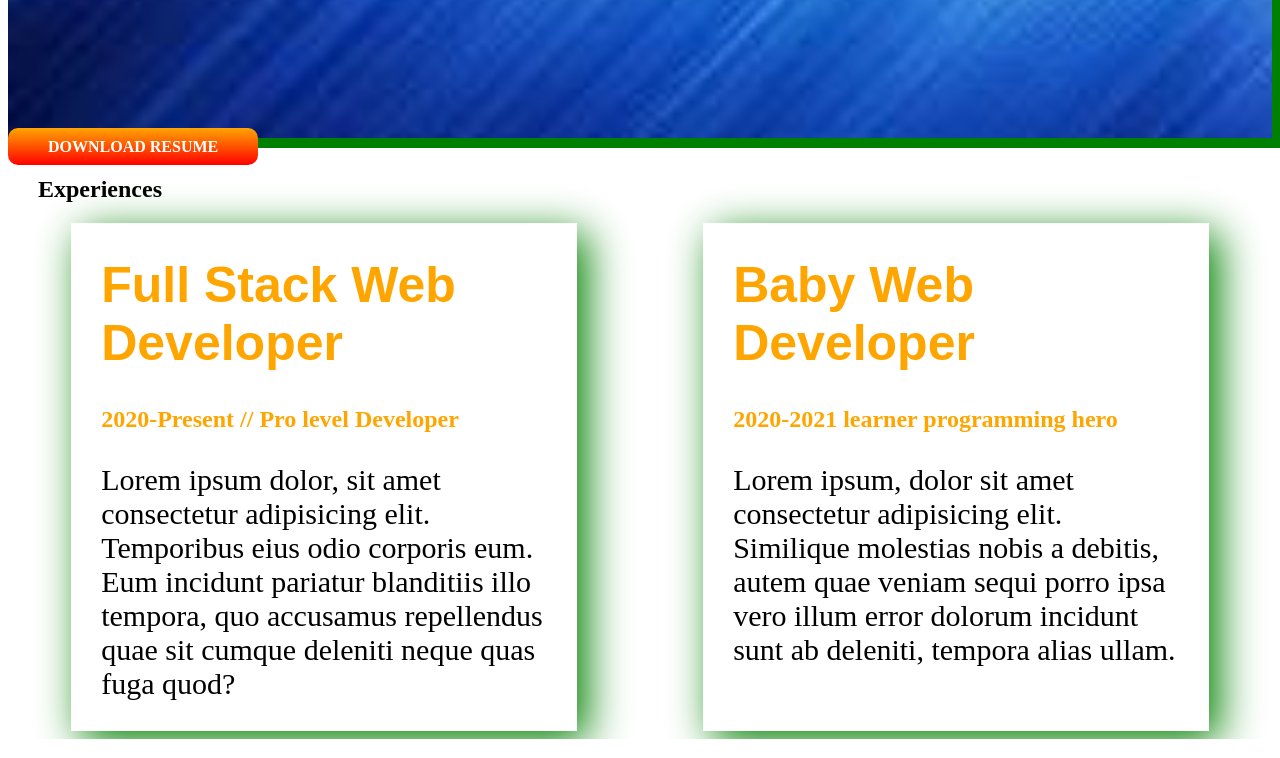
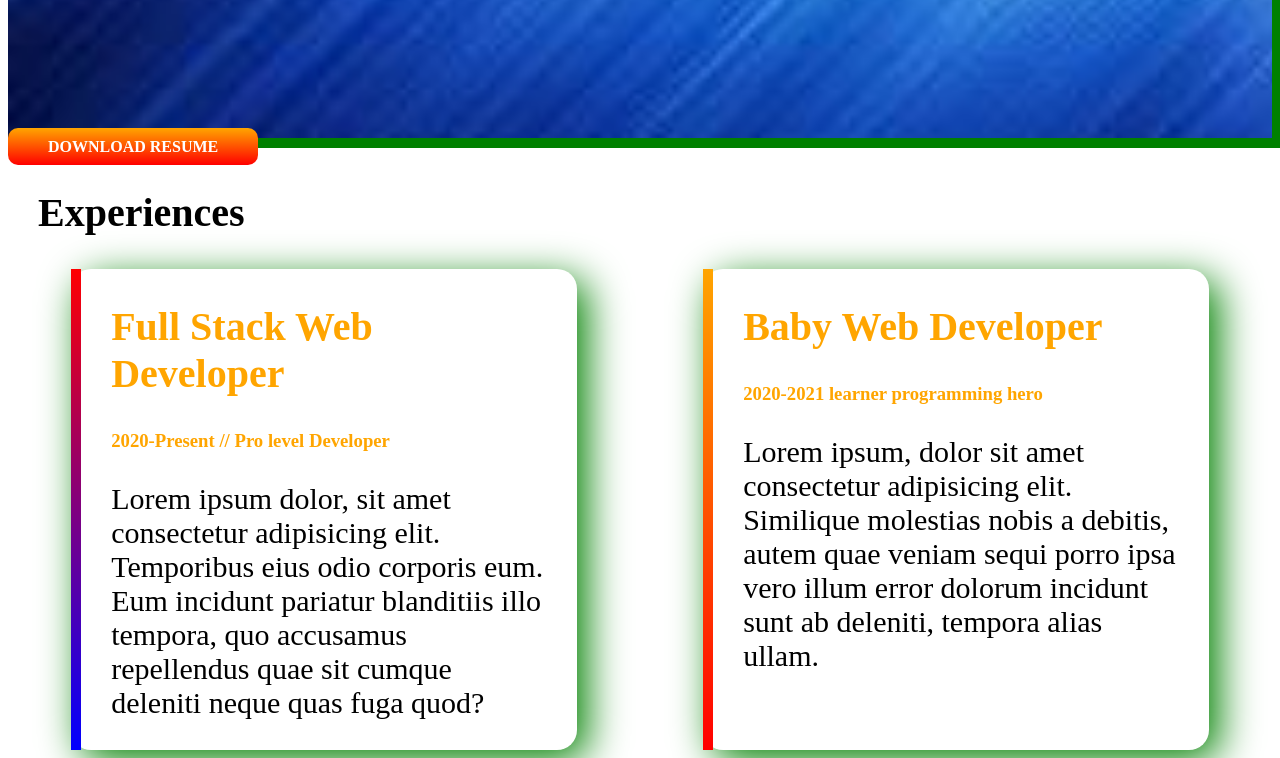
Before and after one commit to mizanbhms/first-portfolio, a plain HTML site: page index.html in a window 1280 px wide. Shown: the part 1167-1925 px from the top of the page. Drawn offline with Linux system fonts and the light colour scheme; a web font is replaced by a local one.

Commit message:
linear gradient

```diff
--- a/index.html
+++ b/index.html
@@ -38,20 +38,20 @@
             <h2>Experiences</h2>
         </div>
         <div class="third">
-            <div class="abc">
+            <div id="box1" class="abc">
                 <div class="def">
-                    <h1 class="bagworld">Full Stack Web Developer</h1>
-                    <h2 class="bagworld">2020-Present // Pro level Developer</h2>
+                    <h2 class="bagworld">Full Stack Web Developer</h2>
+                    <h3 class="bagworld">2020-Present // Pro level Developer</h3>
                     <p>Lorem ipsum dolor, sit amet consectetur adipisicing elit. Temporibus eius odio corporis eum. Eum
                         incidunt pariatur blanditiis illo tempora, quo accusamus repellendus quae sit cumque deleniti neque
                         quas fuga quod?</p>
                 </div>
             </div>
 
-            <div class="abc">
+            <div id="box2" class="abc">
                 <div class="def">
-                    <h1 class="bagworld">Baby Web Developer</h1>
-                    <h2 class="bagworld">2020-2021 learner programming hero</h2>
+                    <h2 class="bagworld">Baby Web Developer</h2>
+                    <h3 class="bagworld">2020-2021 learner programming hero</h3>
                     <p>Lorem ipsum, dolor sit amet consectetur adipisicing elit. Similique molestias nobis a debitis, autem
                         quae veniam sequi porro ipsa vero illum error dolorum incidunt sunt ab deleniti, tempora alias
                         ullam.</p>
--- a/style.css
+++ b/style.css
@@ -13,6 +13,7 @@ h1{
 h2{
     padding-left: 30px;
     padding-right: 30px;
+    font-size: 40px;
 
 }
 h3{
@@ -79,4 +80,18 @@ P{
     width: 40%;
     margin-left: 5%;
     margin-right: 5%;
+    border-radius: 20px;
+
 }
+#box1{
+    border-left: 10px solid;
+    border-image: linear-gradient(red, blue) ;
+    border-image-slice: 1;
+    border-radius: 20px;
+}
+
+#box2{
+    border-left: 10px solid;
+    border-image: linear-gradient(orange, red);
+    border-image-slice: 1;
+}
```
